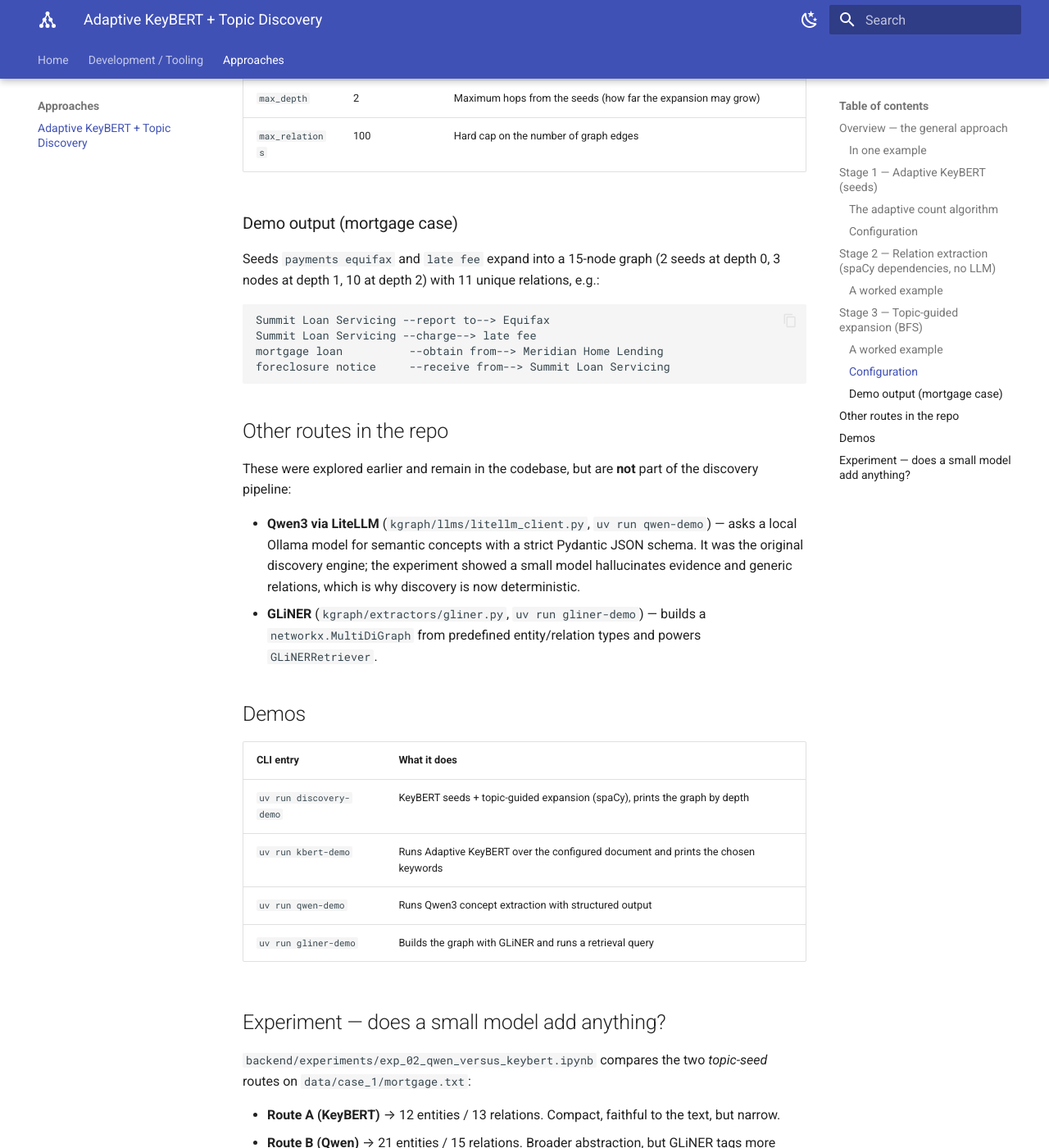
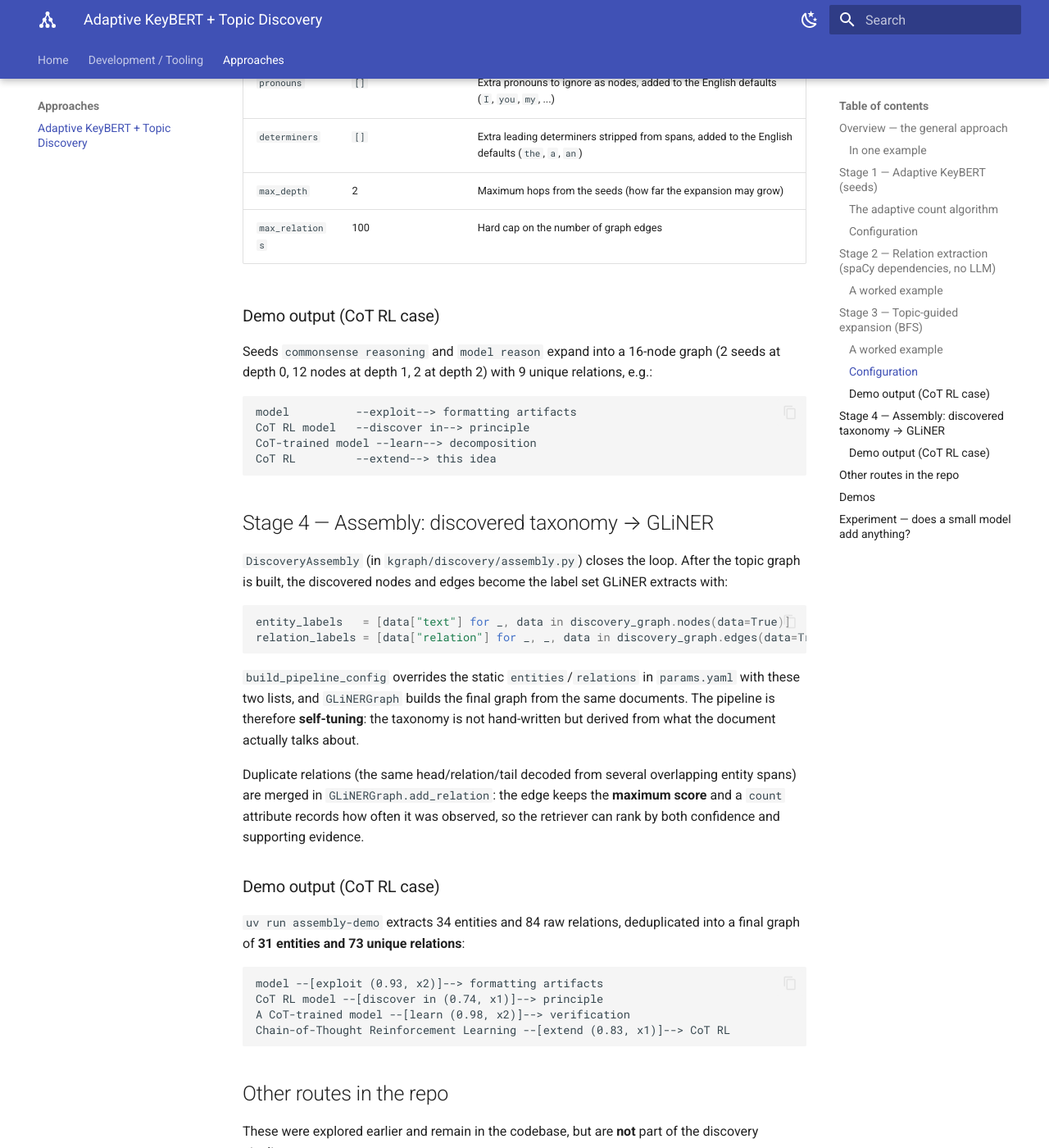
Before and after one commit to AlbertoVilla87/kgraph, an MkDocs documentation site: the page built from docs/approaches/adaptive_keybert_gliner.md, in a window 1280 px wide and 1400 px high, scrolled down 5004 px. Shown: the whole window at 82% size. Built offline with MkDocs 1.6.1 and Material for MkDocs 9.7.7, drawn with Linux system fonts in a browser that asks for light colours; some of the changed text lies outside the part shown.

Commit message:
Add assembly pipeline: discovery-driven GLiNER taxonomy

````diff
--- a/docs/approaches/adaptive_keybert_gliner.md
+++ b/docs/approaches/adaptive_keybert_gliner.md
@@ -1,18 +1,20 @@
 # Approach 1: Adaptive KeyBERT + Topic Discovery
 
-> Updated to reflect the implemented pipeline: KeyBERT provides the topic seeds and a deterministic, **LLM-free** discovery pass (spaCy dependency parsing) expands both the relations and the new topics from those seeds.
+> Updated to reflect the assembled pipeline: KeyBERT provides the topic seeds, a deterministic **LLM-free** discovery pass (spaCy dependency parsing) expands the relations and new topics from those seeds, and the discovered topics/relations become the label taxonomy handed to GLiNER to build the final knowledge graph.
 
 ```mermaid
 flowchart LR
     A[(Document)] --> B[Adaptive KeyBERT]
     B --> C[Seed topics]
     C --> D[Topic-guided expansion]
-    D --> G[(Knowledge Graph)]
+    D --> E[Discovered topics + relations]
+    E --> F[GLiNER with discovered taxonomy]
+    F --> G[(Final Knowledge Graph)]
 ```
 
 ## Overview — the general approach
 
-The key idea: **KeyBERT provides the seeds, and from those seeds the pipeline discovers both the relations and the new topics — iteratively and without an LLM.**
+The key idea: **KeyBERT provides the seeds, and from those seeds the pipeline discovers both the relations and the new topics — iteratively and without an LLM — and then uses exactly those discoveries as the entity/relation taxonomy for GLiNER, closing the loop between discovery and extraction.**
 
 The design is a synthesis of two extremes that were both unsatisfactory on their own:
 
@@ -21,13 +23,14 @@ The design is a synthesis of two extremes that were both unsatisfactory on their
 
 The compromise is a **topic-guided expansion**: only the relations whose endpoints touch a *known* topic are kept, and each new endpoint becomes a topic that can be expanded in turn, up to a configured depth.
 
-The pipeline has three stages:
+The pipeline has four stages:
 
 1. **Seed stage** — `AdaptiveKeyBERT` extracts the initial topics from the document.
 2. **Relation extraction** — spaCy parses the dependency tree of every sentence and derives relations from its verbs: subject → verb(+preposition) → object.
 3. **Expansion** — a BFS from the seeds keeps only the relations touching a known topic, adds the other endpoint as a new node at `depth + 1`, and repeats until the queue runs dry or a limit is hit.
+4. **Assembly** — the discovered node texts and edge relations become the `entities`/`relations` labels passed to GLiNER, which extracts the final knowledge graph.
 
-The same GLiNER machinery still exists in the repo, but the discovery pipeline deliberately does **not** use GLiNER, embeddings, or any predefined relation taxonomy — the relation labels *emerge from the text*.
+The discovery pipeline deliberately does **not** use GLiNER, embeddings, or any predefined relation taxonomy — the relation labels *emerge from the text*. GLiNER is the last stage only, once the taxonomy has been discovered.
 
 ### In one example
 
@@ -174,21 +177,45 @@ Under `discovery` in `backend/configs/params.yaml`:
 
 | Key | Default | Meaning |
 | --- | --- | --- |
-| `spacy_model` | `en_core_web_sm` | spaCy model; swap for another language (e.g. `es_core_news_sm`) |
+| `spacy_model` | `models/en_core_web_sm` | Local spaCy model; swap for another language (e.g. `models/es_core_news_sm`) |
 | `pronouns` | `[]` | Extra pronouns to ignore as nodes, added to the English defaults (`I`, `you`, `my`, ...) |
 | `determiners` | `[]` | Extra leading determiners stripped from spans, added to the English defaults (`the`, `a`, `an`) |
 | `max_depth` | 2 | Maximum hops from the seeds (how far the expansion may grow) |
 | `max_relations` | 100 | Hard cap on the number of graph edges |
 
-### Demo output (mortgage case)
+### Demo output (CoT RL case)
 
-Seeds `payments equifax` and `late fee` expand into a 15-node graph (2 seeds at depth 0, 3 nodes at depth 1, 10 at depth 2) with 11 unique relations, e.g.:
+Seeds `commonsense reasoning` and `model reason` expand into a 16-node graph (2 seeds at depth 0, 12 nodes at depth 1, 2 at depth 2) with 9 unique relations, e.g.:
 
 ```text
-Summit Loan Servicing --report to--> Equifax
-Summit Loan Servicing --charge--> late fee
-mortgage loan          --obtain from--> Meridian Home Lending
-foreclosure notice     --receive from--> Summit Loan Servicing
+model          --exploit--> formatting artifacts
+CoT RL model   --discover in--> principle
+CoT-trained model --learn--> decomposition
+CoT RL         --extend--> this idea
+```
+
+## Stage 4 — Assembly: discovered taxonomy → GLiNER
+
+`DiscoveryAssembly` (in `kgraph/discovery/assembly.py`) closes the loop. After the topic graph is built, the discovered nodes and edges become the label set GLiNER extracts with:
+
+```python
+entity_labels   = [data["text"] for _, data in discovery_graph.nodes(data=True)]
+relation_labels = [data["relation"] for _, _, data in discovery_graph.edges(data=True)]
+```
+
+`build_pipeline_config` overrides the static `entities`/`relations` in `params.yaml` with these two lists, and `GLiNERGraph` builds the final graph from the same documents. The pipeline is therefore **self-tuning**: the taxonomy is not hand-written but derived from what the document actually talks about.
+
+Duplicate relations (the same head/relation/tail decoded from several overlapping entity spans) are merged in `GLiNERGraph.add_relation`: the edge keeps the **maximum score** and a `count` attribute records how often it was observed, so the retriever can rank by both confidence and supporting evidence.
+
+### Demo output (CoT RL case)
+
+`uv run assembly-demo` extracts 34 entities and 84 raw relations, deduplicated into a final graph of **31 entities and 73 unique relations**:
+
+```text
+model --[exploit (0.93, x2)]--> formatting artifacts
+CoT RL model --[discover in (0.74, x1)]--> principle
+A CoT-trained model --[learn (0.98, x2)]--> verification
+Chain-of-Thought Reinforcement Learning --[extend (0.83, x1)]--> CoT RL
 ```
 
 ## Other routes in the repo
@@ -196,13 +223,14 @@ foreclosure notice     --receive from--> Summit Loan Servicing
 These were explored earlier and remain in the codebase, but are **not** part of the discovery pipeline:
 
 - **Qwen3 via LiteLLM** (`kgraph/llms/litellm_client.py`, `uv run qwen-demo`) — asks a local Ollama model for semantic concepts with a strict Pydantic JSON schema. It was the original discovery engine; the experiment showed a small model hallucinates evidence and generic relations, which is why discovery is now deterministic.
-- **GLiNER** (`kgraph/extractors/gliner.py`, `uv run gliner-demo`) — builds a `networkx.MultiDiGraph` from predefined entity/relation types and powers `GLiNERRetriever`.
+- **GLiNER standalone** (`kgraph/extractors/gliner.py`, `uv run gliner-demo`) — builds a `networkx.MultiDiGraph` from the **static** entity/relation types in `params.yaml` and powers `GLiNERRetriever`. In the assembled pipeline the same class is reused, but fed with the taxonomy discovered by stages 1–3.
 
 ## Demos
 
 | CLI entry | What it does |
 | --- | --- |
 | `uv run discovery-demo` | KeyBERT seeds + topic-guided expansion (spaCy), prints the graph by depth |
+| `uv run assembly-demo` | Full pipeline: discovery then GLiNER with the discovered taxonomy, prints the final graph with scores and occurrence counts |
 | `uv run kbert-demo` | Runs Adaptive KeyBERT over the configured document and prints the chosen keywords |
 | `uv run qwen-demo` | Runs Qwen3 concept extraction with structured output |
 | `uv run gliner-demo` | Builds the graph with GLiNER and runs a retrieval query |
@@ -215,3 +243,5 @@ These were explored earlier and remain in the codebase, but are **not** part of
 - **Route B (Qwen)** → 21 entities / 15 relations. Broader abstraction, but GLiNER tags more granular spans.
 
 The discovery pipeline answers the follow-up question: since a 0.6b model cannot be trusted to ground evidence or relations, can a **deterministic dependency parse** grow the graph from KeyBERT seeds instead? The initial answer, with the mortgage case, is yes — at the cost of surface-level labels ("obtained from") versus the abstract ones an LLM would invent.
+
+The assembled pipeline then asks whether the discovered taxonomy is good enough to *drive* GLiNER. On `data/case_2/cot_rl.txt` it is: the seeds `commonsense reasoning`/`model reason` grow into 9 discovered relations, and those labels make GLiNER extract 31 entities and 73 unique relations with no hand-written taxonomy (`uv run assembly-demo`). The two-step design keeps discovery deterministic (stages 1–3) while letting the generalist extractor GLiNER do the final, higher-recall pass over the text.
````
Also changed, not shown: backend/README.md (+35 -0 lines), 6 other files.
